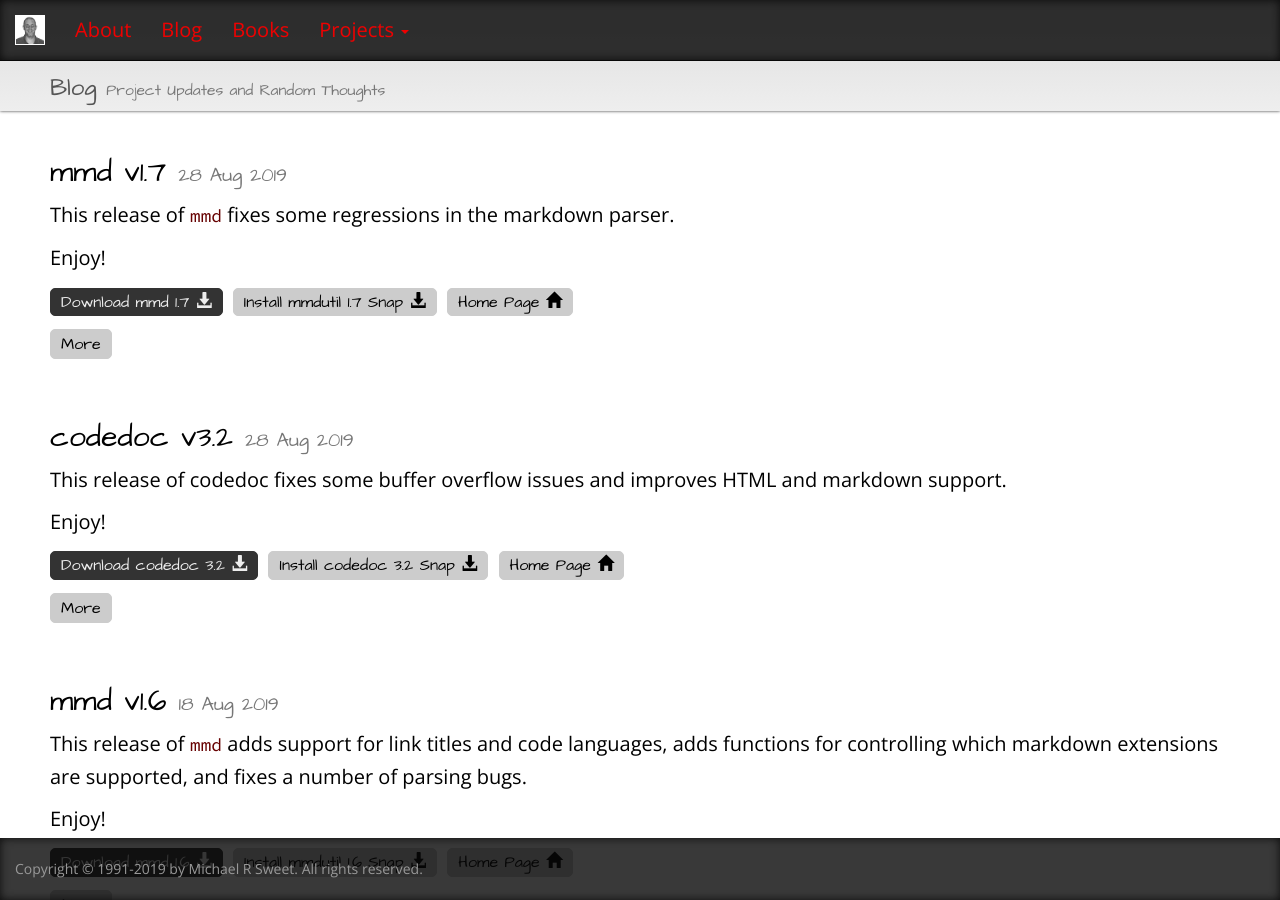
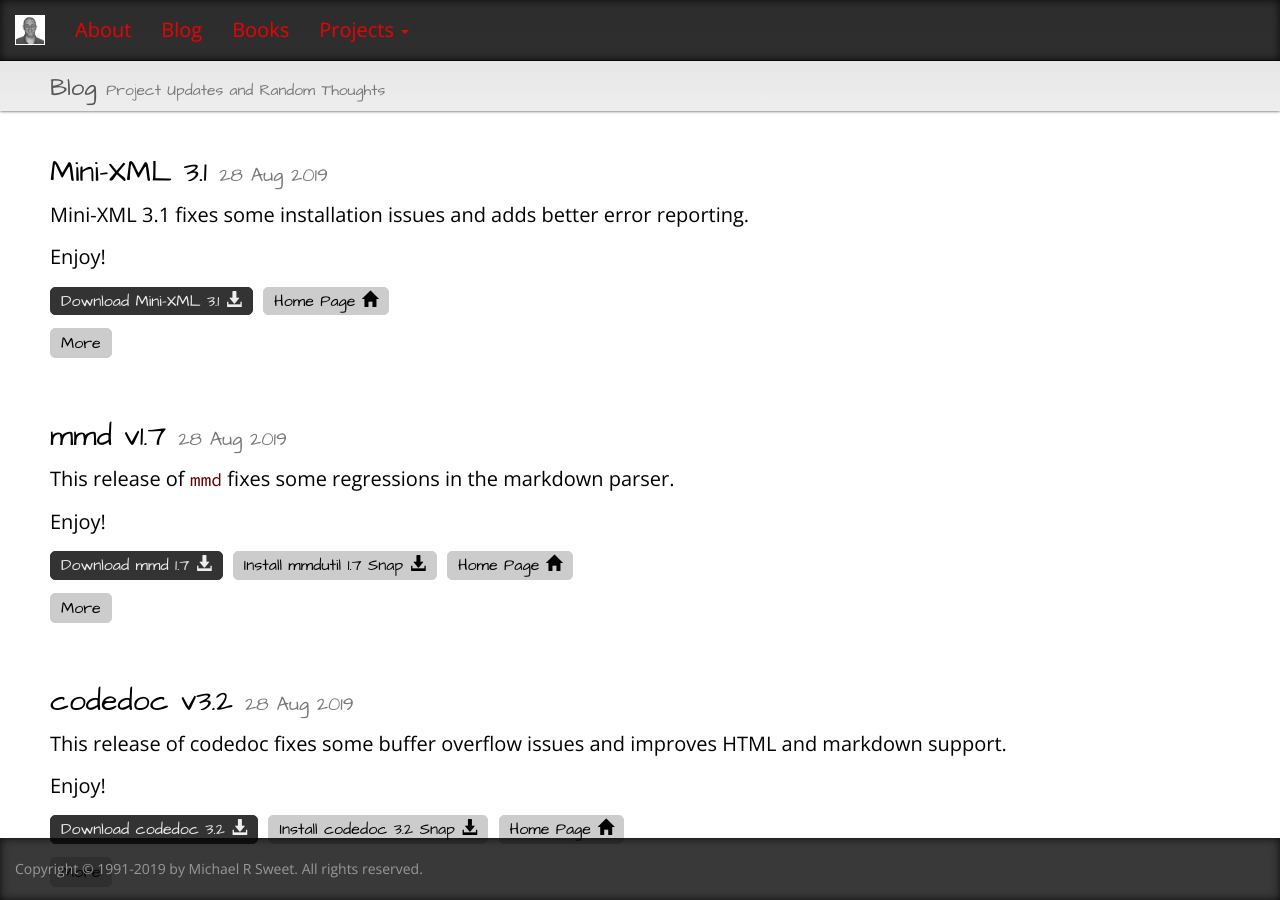
Before and after one commit to michaelrsweet/michaelrsweet.github.com, a Jekyll site: the page built from blog.html, in a window 1280 px wide and 900 px high. Built offline with Jekyll 4.4.1, drawn with Linux system fonts in a browser that asks for light colours.

Commit message:
Mini-XML 3.1 release.

```diff
--- /dev/null
+++ b/_posts/2019-08-28-mxml-3.1.md
@@ -0,0 +1,23 @@
+---
+title: Mini-XML 3.1
+category: mxml
+layout: post
+permalink: /blog/:year-:month-:day-:title.html
+excerpt_separator: <!--more-->
+---
+
+Mini-XML 3.1 fixes some installation issues and adds better error reporting.
+
+Enjoy!
+
+<a class="btn btn-primary" href="https://github.com/michaelrsweet/mxml/releases/tag/v3.1">Download Mini-XML 3.1 <span class="glyphicon glyphicon-download-alt" aria-hidden="true"></span></a>
+<a class="btn btn-default" href="/mxml/index.html">Home Page <span class="glyphicon glyphicon-home" aria-hidden="true"></span></a>
+
+<!--more-->
+
+Changes include:
+
+- The `mxmlLoad*` functions now print an error when the XML does not start with
+  `<` and no parent node is supplied (Issue #256, Issue #259)
+- Fixed an issue with "make install" trying to install old files (Issue #257)
+- Fixed some DSO installation issues on Linux.
--- a/mxml/mxml.html
+++ b/mxml/mxml.html
@@ -1,5 +1,5 @@
 ---
-title: Mini-XML 3.0 API Reference
+title: Mini-XML 3.1 API Reference
 subtitle: Tiny XML Library
 author: Michael R Sweet
 copyright: Copyright © 2003-2019 by Michael R Sweet.
```
Also changed, not shown: 1 other file.
